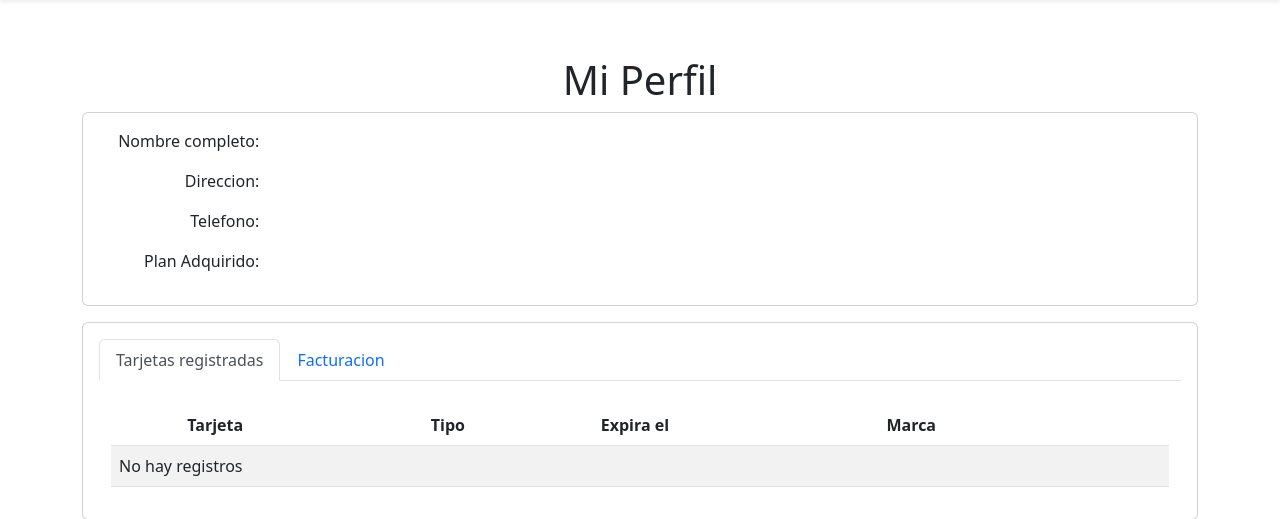
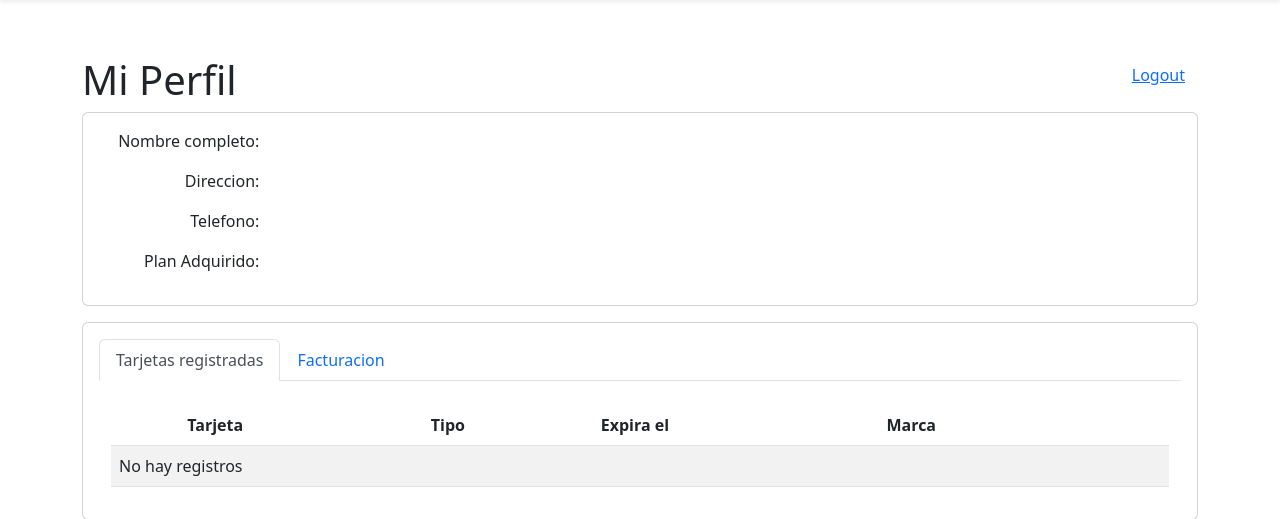
Before and after one commit to jcroot/bancard-subscriptions, a Django app: template templates/pages/customer/profile.html in a window 1280 px wide. Shown: the part 56-575 px from the top of the page. Run offline with Django 4.2, Linux system fonts and the light colour scheme; the template is opened without the code that fills it, so the values that code supplies are empty; some libraries are stand-ins or nearby versions.

Commit message:
update profile page. add new logout link

```diff
--- a/templates/pages/customer/profile.html
+++ b/templates/pages/customer/profile.html
@@ -3,7 +3,14 @@
 {% block content %}
 
     <div class="container py-5">
-        <h1 class="text-center">Mi Perfil</h1>
+        <div class="row">
+            <di class="col-6">
+                <h1>Mi Perfil</h1>
+            </di>
+            <di class="col-6 text-end">
+                <a href="{% url 'logout' %}" class="btn btn-link">Logout</a>
+            </di>
+        </div>
 
         <div class="card mb-3">
             <div class="card-body">
```
